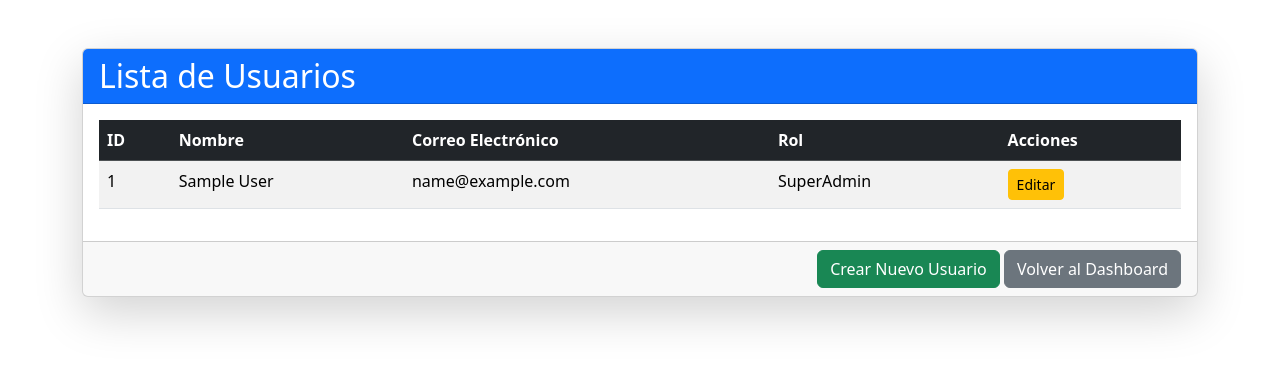
After one commit to WcFocus/auth-system, a PHP site: page /project-BraveUs/user_list.php in a window 1280 px wide. The commit adds this page. Shown: the top 365 px of the page. Run offline with PHP 8.4, Linux system fonts and the light colour scheme; the visitor is signed in with stand-in values (Sample User, id 1); tables that the repository leaves empty or names only in its code hold one stand-in row (values such as "Sample post").

Commit message:
creo pantalla lista de usuarios

```diff
--- /dev/null
+++ b/views/user_list.php
@@ -0,0 +1,78 @@
+<?php
+require_once('../core/Auth.php');
+require_once('../models/User.php');
+
+if (session_status() === PHP_SESSION_NONE) {
+    session_start(); // Iniciar sesión si no está activa
+}
+
+// Verificar si el usuario está autenticado y tiene permisos de SuperAdmin o Admin
+$user = Auth::getUser();
+if (!$user || !in_array($user->role_id, [1, 2])) { // SuperAdmin o Admin
+    header("Location: ../views/login.php");
+    exit();
+}
+
+// Obtener todos los usuarios
+$users = User::getAll();
+?>
+
+<!DOCTYPE html>
+<html lang="es">
+<head>
+    <meta charset="UTF-8">
+    <meta name="viewport" content="width=device-width, initial-scale=1.0">
+    <title>Lista de Usuarios</title>
+    <link href="https://cdn.jsdelivr.net/npm/bootstrap@5.3.0-alpha1/dist/css/bootstrap.min.css" rel="stylesheet">
+</head>
+<body>
+    <div class="container mt-5">
+        <div class="card shadow-lg">
+            <div class="card-header bg-primary text-white">
+                <h2 class="mb-0">Lista de Usuarios</h2>
+            </div>
+            <div class="card-body">
+                <?php if ($users && count($users) > 0): ?>
+                    <div class="table-responsive">
+                        <table class="table table-striped table-hover">
+                            <thead class="table-dark">
+                                <tr>
+                                    <th>ID</th>
+                                    <th>Nombre</th>
+                                    <th>Correo Electrónico</th>
+                                    <th>Rol</th>
+                                    <th>Acciones</th>
+                                </tr>
+                            </thead>
+                            <tbody>
+                                <?php foreach ($users as $user): ?>
+                                    <tr>
+                                        <td><?= htmlspecialchars($user['id']); ?></td>
+                                        <td><?= htmlspecialchars($user['name']); ?></td>
+                                        <td><?= htmlspecialchars($user['email']); ?></td>
+                                        <td>
+                                            <?= $user['role_id'] == 1 ? 'SuperAdmin' : ($user['role_id'] == 2 ? 'Admin' : 'Usuario'); ?>
+                                        </td>
+                                        <td>
+                                            <a href="user_edit.php?id=<?= $user['id']; ?>" class="btn btn-warning btn-sm">Editar</a>
+                                            <?php if ($user['role_id'] != 1): ?>
+                                                <a href="user_delete.php?id=<?= $user['id']; ?>" class="btn btn-danger btn-sm" onclick="return confirm('¿Estás seguro de que deseas eliminar este usuario?')">Eliminar</a>
+                                            <?php endif; ?>
+                                        </td>
+                                    </tr>
+                                <?php endforeach; ?>
+                            </tbody>
+                        </table>
+                    </div>
+                <?php else: ?>
+                    <p class="text-center">No hay usuarios registrados.</p>
+                <?php endif; ?>
+            </div>
+            <div class="card-footer text-end">
+                <a href="user_create.php" class="btn btn-success">Crear Nuevo Usuario</a>
+                <a href="../public/dashboard.php" class="btn btn-secondary">Volver al Dashboard</a>
+            </div>
+        </div>
+    </div>
+</body>
+</html>
```
Also changed, not shown: views/role_list.php (+6 -3 lines).
